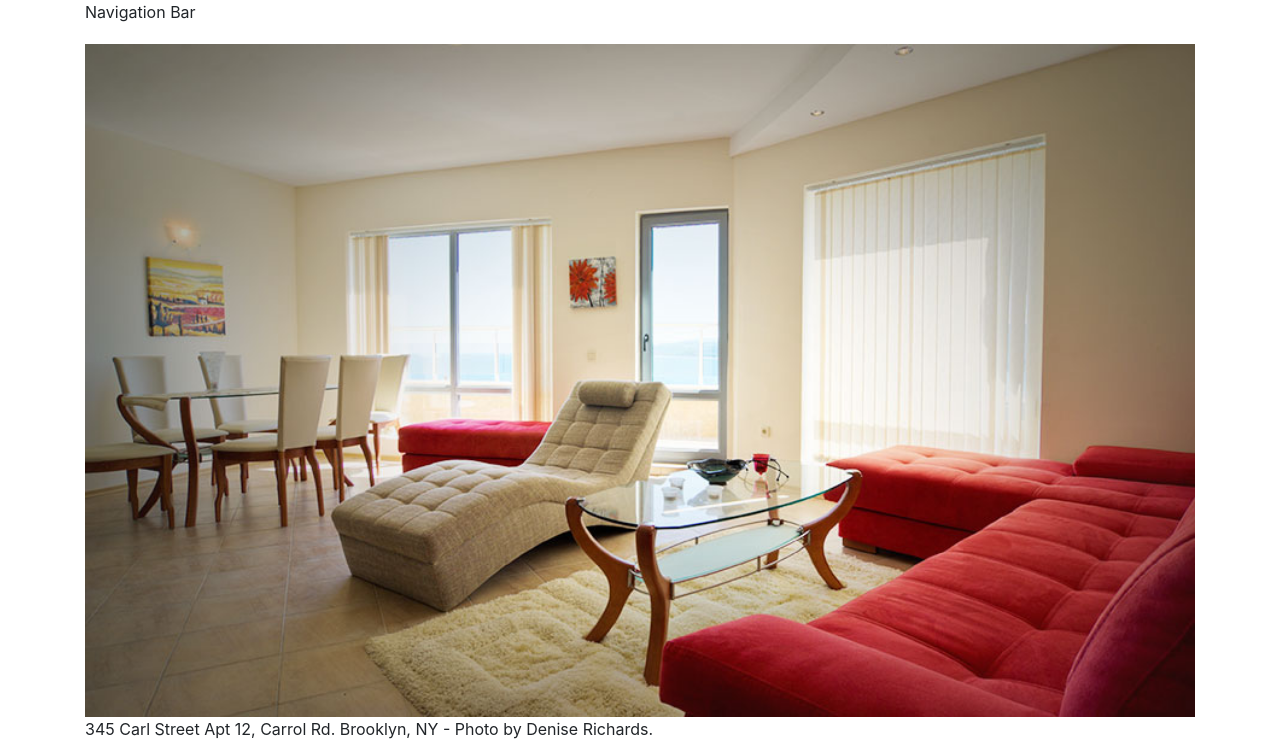
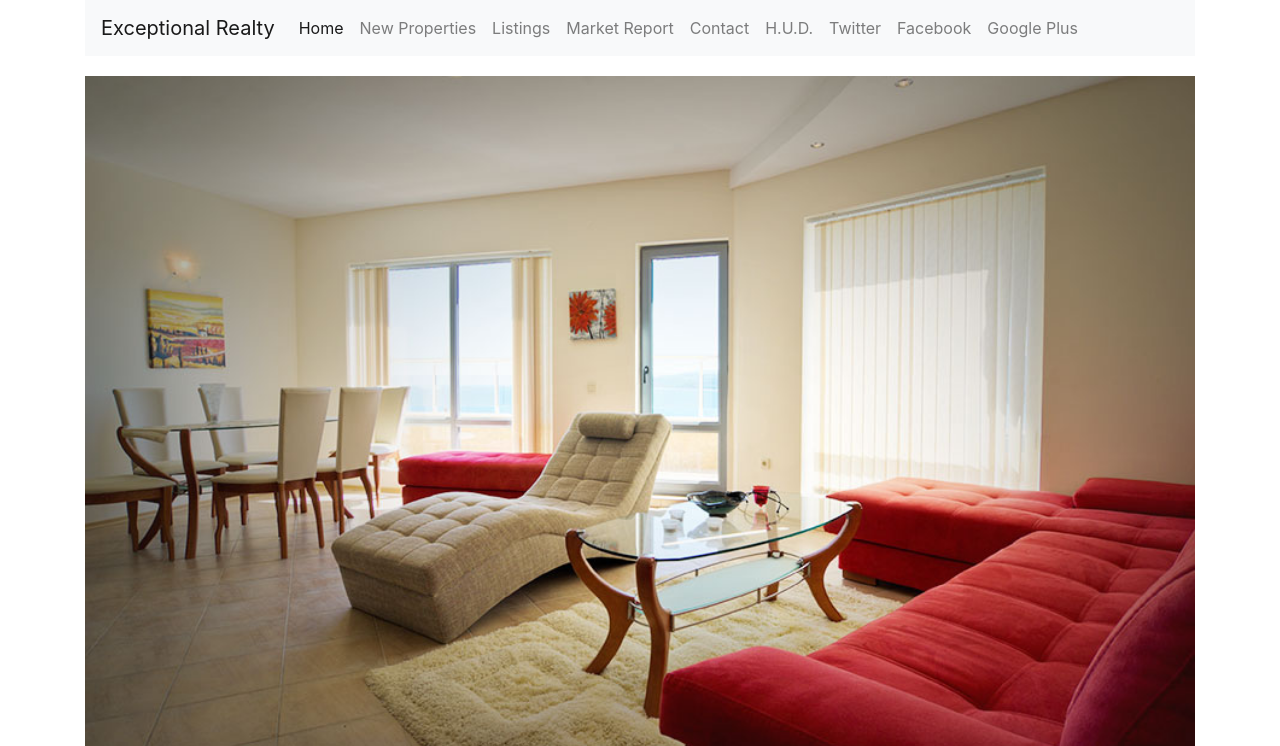
Before and after one commit to jei-doubleton/exceptional-realty-bootstrapped, a plain HTML site: page index.html in a window 1280 px wide. Shown: the top 746 px of the page. Drawn offline with nearby package versions, Linux system fonts and the light colour scheme.

Commit message:
finish navbar

```diff
--- a/index.html
+++ b/index.html
@@ -17,7 +17,41 @@
     <div class="container">
       <div class="row">
         <div class="col-sm-12">
-          Navigation Bar
+           <nav class="navbar navbar-expand-lg navbar-light bg-light">
+            <a class="navbar-brand" href="#">Exceptional Realty</a>
+            <button class="navbar-toggler" type="button" data-toggle="collapse" data-target="#navbarSupportedContent" aria-controls="navbarSupportedContent" aria-expanded="false" aria-label="Toggle navigation">
+              <span class="navbar-toggler-icon"></span>
+            </button>
+
+            <div class="collapse navbar-collapse" id="navbarSupportedContent">
+              <ul class="navbar-nav mr-auto">
+                <li class="nav-item active">
+                  <a class="nav-link" href="#">Home <span class="sr-only">(current)</span></a>
+                </li>
+                <li class="nav-item">
+                  <a class="nav-link" href="#">New Properties</a>
+                </li>
+                <li class="nav-item">
+                  <a class="nav-link" href="#">Listings</a>
+                </li>
+                <li class="nav-item">
+                  <a class="nav-link" href="#">Market Report</a>
+                </li>
+                <li class="nav-item">
+                  <a class="nav-link" href="#">Contact</a>
+                </li>
+                <li class="nav-item">
+                  <a class="nav-link" href="#" target="_blank">H.U.D.</a>
+                </li>
+                <li class="nav-item navbar-right">
+                  <a class="nav-link navbar-right twit" title="Twitter" href="#">Twitter</a></li>
+                <li class="nav-item navbar-right">
+                  <a class="nav-link navbar-right facebook" title="Facebook" href="#">Facebook</a></li>
+                <li class="nav-item navbar-right">
+                  <a class="nav-link navbar-right google-plus" title="Google Plus" href="#">Google Plus</a></li>
+              </ul>
+            </div>
+          </nav>
         </div>
       </div>
 
```
